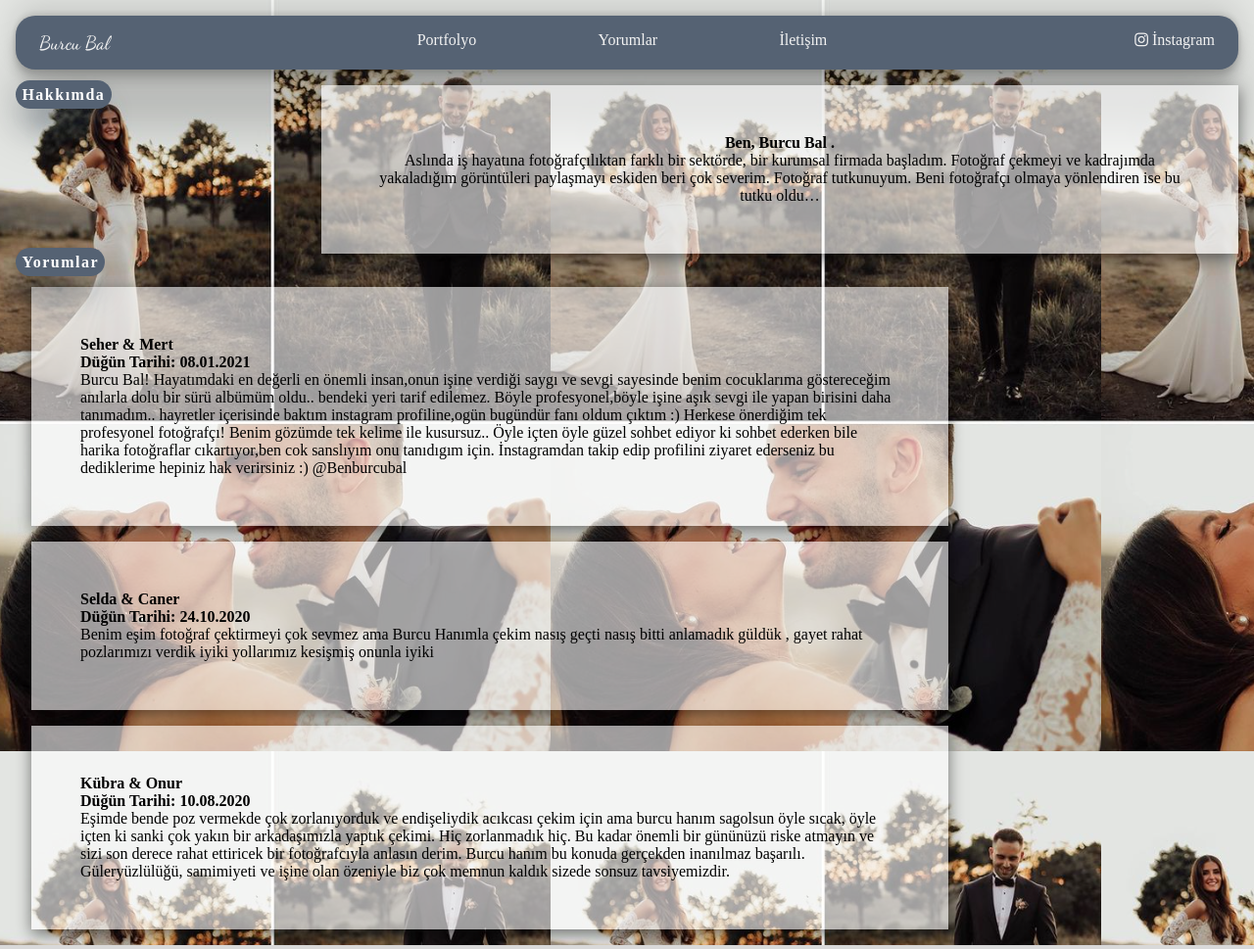
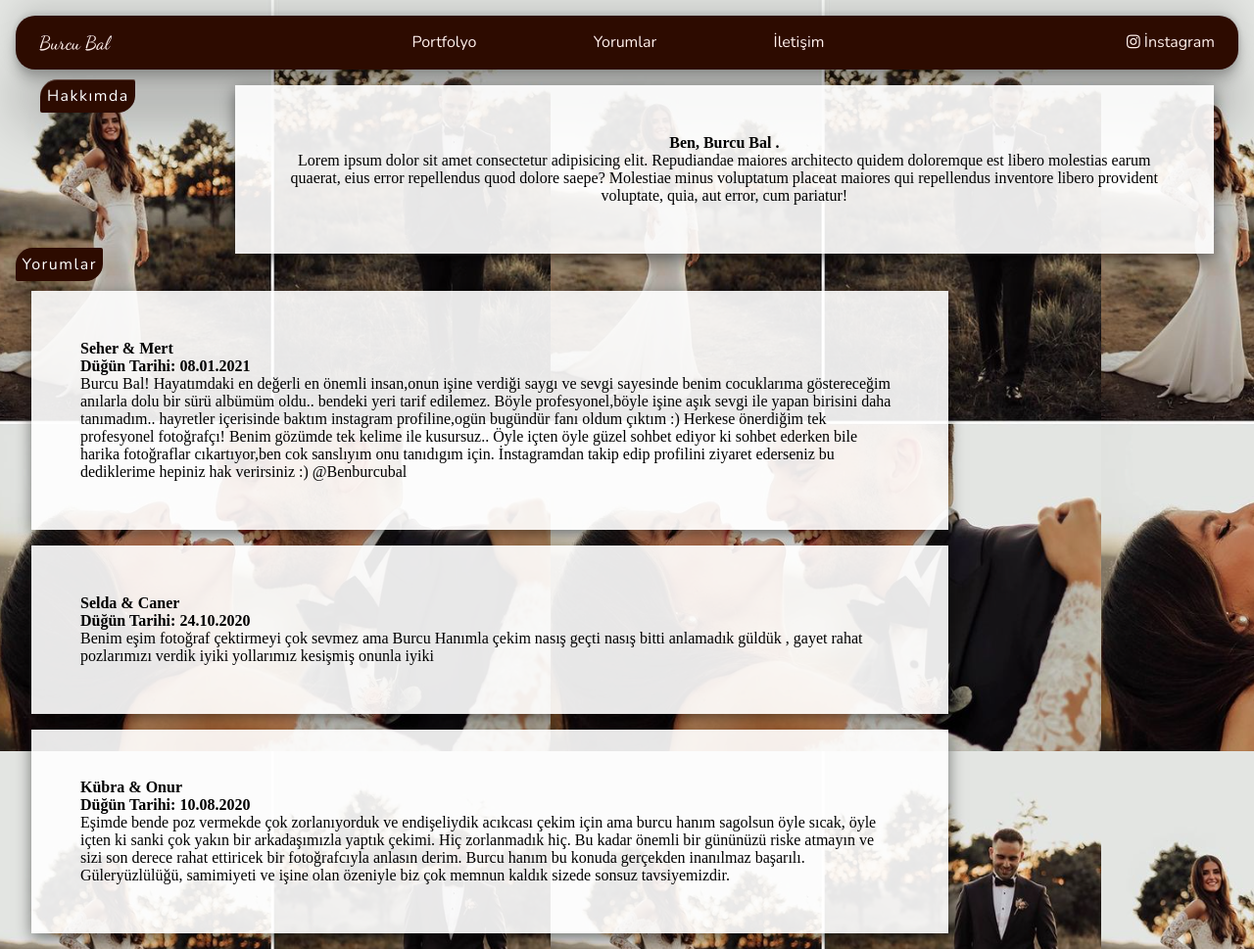
Before and after one commit to ahmetturanyurtcu/Burcu_Bal, a plain HTML site: page index.html in a window 1280 px wide. Shown: the whole page at 98% size. Drawn offline with nearby package versions, Linux system fonts and the light colour scheme.

Commit message:
background

```diff
--- a/index.html
+++ b/index.html
@@ -22,14 +22,12 @@
     <div class="container">
       <div class="row">
         <h1>Hakkımda</h1>
+    <br><br>
       </div>
       <div class="row"></div>
       <div class="header">
         <b> Ben, Burcu Bal .</b> <br />
-        Aslında iş hayatına fotoğrafçılıktan farklı bir sektörde, bir kurumsal
-        firmada başladım. Fotoğraf çekmeyi ve kadrajımda yakaladığım görüntüleri
-        paylaşmayı eskiden beri çok severim. Fotoğraf tutkunuyum. Beni
-        fotoğrafçı olmaya yönlendiren ise bu tutku oldu…
+        Lorem ipsum dolor sit amet consectetur adipisicing elit. Repudiandae maiores architecto quidem doloremque est libero molestias earum quaerat, eius error repellendus quod dolore saepe? Molestiae minus voluptatum placeat maiores qui repellendus inventore libero provident voluptate, quia, aut error, cum pariatur!
       </div>
       </div>
       <div class="row">
--- a/portfolyo_style.css
+++ b/portfolyo_style.css
@@ -8,15 +8,15 @@
 
 body {
   font-family: "Dancing Script", cursive;
-  color: #555;
-  background: #e5e5e5;
+  color: #fff0eb;
+  background: #2d0b00;
 }
 
 .gallery {
   width: 640px;
   margin: 0 auto;
   padding: 5px;
-  background: #fff;
+  background: #fff0eb;
   box-shadow: 0 1px 2px rgba(0, 0, 0, 0.3);
 }
 
--- a/style.css
+++ b/style.css
@@ -1,6 +1,7 @@
 @import url("https://fonts.googleapis.com/css2?family=Dancing+Script:wght@500&display=swap");
 @import url("https://fonts.googleapis.com/css2?family=Lobster+Two&display=swap");
 @import url("https://fonts.googleapis.com/css2?family=Noto+Serif+TC:wght@300&display=swap");
+@import url("https://fonts.googleapis.com/css2?family=Nunito:wght@200&display=swap");
 
 @font-face {
   font-family: "fontello";
@@ -47,7 +48,7 @@ body {
 .navbar {
   display: flex;
   justify-content: space-between;
-  background-color: #556273;
+  background-color: #2d0b00;
   margin-bottom: 1rem;
   border-radius: 20px;
   box-shadow: rgba(0, 0, 0, 0.25) 0px 54px 55px,
@@ -59,10 +60,11 @@ body {
   flex-direction: row;
   flex-wrap: wrap;
   text-decoration: none;
-  color: #f2f2f2;
+  color: #fff0eb;
   padding: 1rem 1.5rem;
   transition: all ease-in-out 0.3s;
   border-radius: 20px;
+  font-family: "Nunito", sans-serif;
 }
 
 .navbar a:hover {
@@ -99,46 +101,48 @@ nav #logox {
   text-align: center;
   font-family: "Dancing Script", cursive;
   flex-wrap: wrap;
-  justify-content: space-between;
+  justify-content: space-around;
 }
 .container h1 {
-  background-color: #556273;
+  background-color: #2d0b00;
   padding: 0.4rem;
-  border-radius: 1rem;
+  border-radius: 1.1rem 0.12rem;
   display: inline;
   color: white;
   font-size: 1rem;
-  font-family: "Noto Serif TC", serif;
-
+  font-family: "Nunito", sans-serif;
+  font-weight: 100;
   letter-spacing: 1.5px;
-  box-shadow: rgb(38, 57, 77) 0px 20px 30px -10px;
+  box-shadow: rgba(27, 31, 35, 0.04) 0px 1px 0px,
+    rgba(255, 255, 255, 0.25) 0px 1px 0px inset;
 }
 div #yorum {
   font-size: 1rem;
-  background-color: #556273;
+  background-color: #2d0b00;
   padding: 0.4rem;
-  border-radius: 1rem;
+  border-radius: 1.1rem 0.12rem;
   display: inline;
   color: white;
+  font-weight: 100;
   letter-spacing: 1.5px;
-  font-family: "Noto Serif TC", serif;
-
-  box-shadow: rgb(38, 57, 77) 0px 20px 30px -10px;
+  font-family: "Nunito", sans-serif;
+  letter-spacing: 1.5px;
+  box-shadow: rgba(27, 31, 35, 0.04) 0px 1px 0px,
+    rgba(255, 255, 255, 0.25) 0px 1px 0px in;
 }
 .header {
-  max-width: 75%;
+  width: 80%;
   padding: 50px;
-  background: rgba(255, 255, 255, 0.6);
+  background: rgba(255, 255, 255, 0.9);
   box-shadow: 0 5px 15px rgba(0, 0, 0, 0.5);
   font-weight: 450;
   font-family: "Noto Serif TC", serif;
 }
 .comment {
   font-family: "Noto Serif TC", serif;
-
   max-width: 75%;
   padding: 50px;
-  background: rgba(255, 255, 255, 0.6);
+  background: rgba(255, 255, 255, 0.9);
   box-shadow: 0 5px 15px rgba(0, 0, 0, 0.5);
   font-weight: 400;
   margin: 1rem;
@@ -150,12 +154,13 @@ div #yorum {
     flex-wrap: wrap;
     /* align-items:center; */
     text-align: center;
-    width: 63.33%;
+    width: 40%;
     margin: 0 auto;
   }
   .header {
     text-align: center;
     display: inline-block;
+    width: 100%;
   }
   #logox {
     display: none;
```
